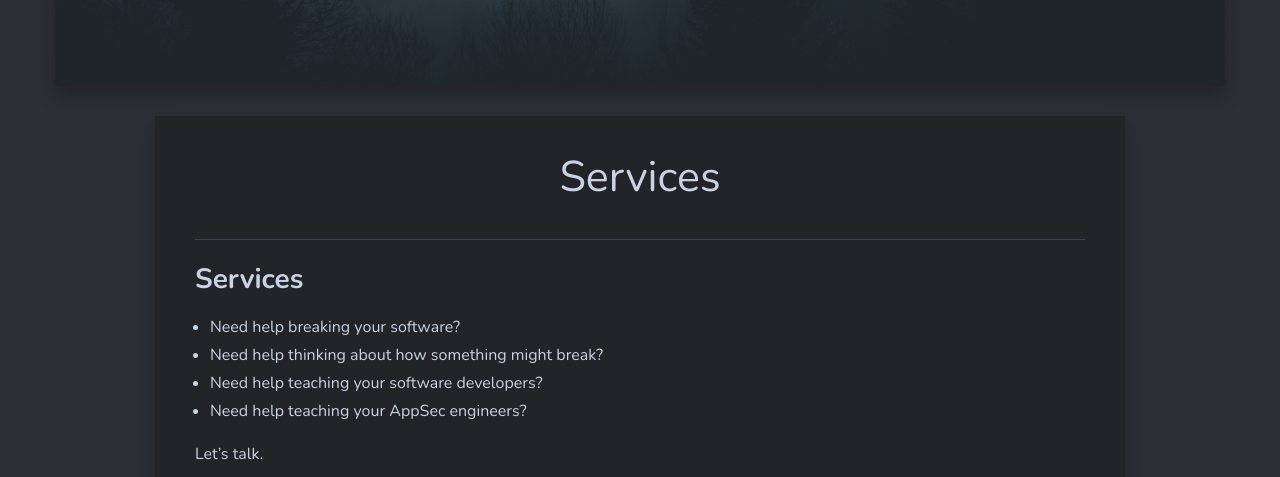
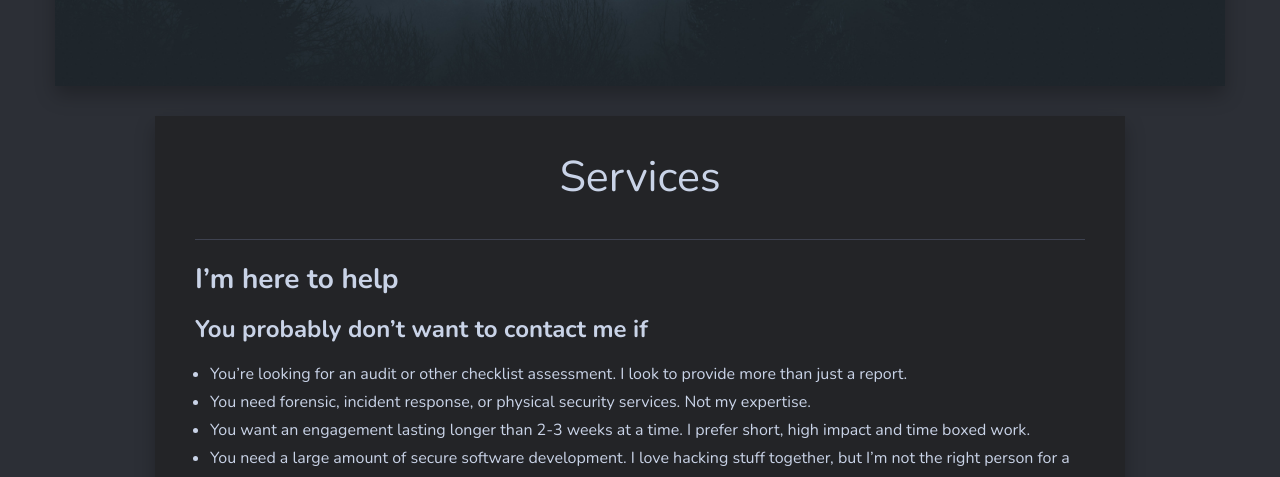
Before and after one commit to BonJarber/bonjarber.github.io, a Jekyll site: the page built from _pages/services.md, in a window 1280 px wide and 1400 px high, scrolled down 609 px. Shown: the top 477 px of the window. Built offline with Jekyll 4.4.1, drawn with Linux system fonts in a browser that asks for light colours; nearby versions of some CDN libraries; some of the changed text lies outside the part shown.

```diff
--- a/_pages/services.md
+++ b/_pages/services.md
@@ -5,13 +5,34 @@ image: 02.jpg
 permalink: /services/
 ---
 
-## Services
+## I'm here to help
 
-- Need help breaking your software?
-- Need help thinking about how something might break?
-- Need help teaching your software developers?
-- Need help teaching your AppSec engineers?
+
+### You probably **don't** want to contact me if
+
+- You're looking for an audit or other checklist assessment. I look to provide
+more than just a report.
+- You need forensic, incident response, or physical security services. Not my
+expertise.
+- You want an engagement lasting longer than 2-3 weeks at a time. I prefer
+short, high impact and time boxed work.
+- You need a large amount of secure software development. I love hacking stuff
+together, but I'm not the right person for a large dev project
+
+### You probably **do** want to contact me if
+
+- You want a meaningful assessment of your software's security posture
+- You want to know what digital assets you have exposed to the Internet
+- You want analysis and feedback on the design and execution of your
+AppSec/ProdSec team
+- You want to educate your software developers on how to write more secure code
+- You want to train your security engineers to be more effective
+- You have an interesting project in mind
 
 Let's talk.
 
-<iframe src="https://docs.google.com/forms/d/e/1FAIpQLSdgJ9DU2tyIQQVgBAIIi2EBal9n_a8FxZLQg0WU8lDqpnR_Sg/viewform?embedded=true" width="640" height="768" frameborder="0" marginheight="0" marginwidth="0">Loading…</iframe>
+### Email jon@barbsec.com
+
+or
+
+### DM [@bonjarber](https://twitter.com/bonjarber) on Twitter
--- a/_posts/2019-10-04-barbersec-begins.markdown
+++ b/_posts/2019-10-04-barbersec-begins.markdown
@@ -6,7 +6,6 @@ image:  06.jpg
 tags:   [AppSec,Bug Bounty, Hacking, Security, Research, Application Security]
 ---
 
-#### TLDR
 I've started a company to help make the Internet more secure. I'm doing this in
 two ways:
 
```
Also changed, not shown: index.html (+5 -3 lines).
